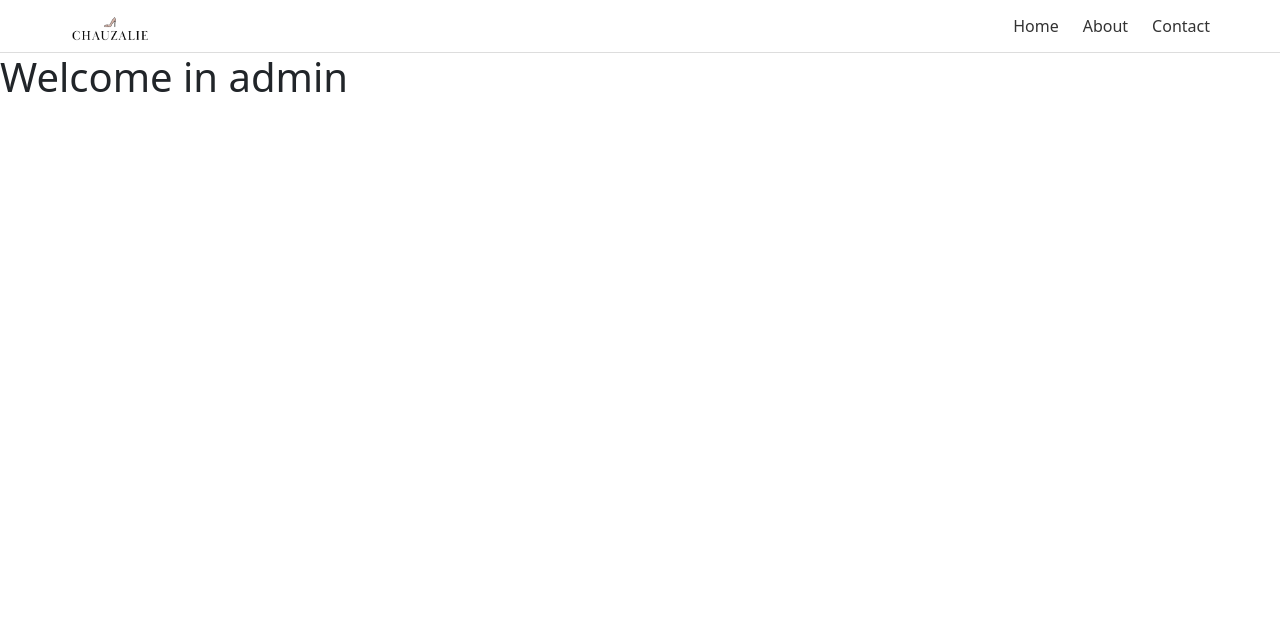
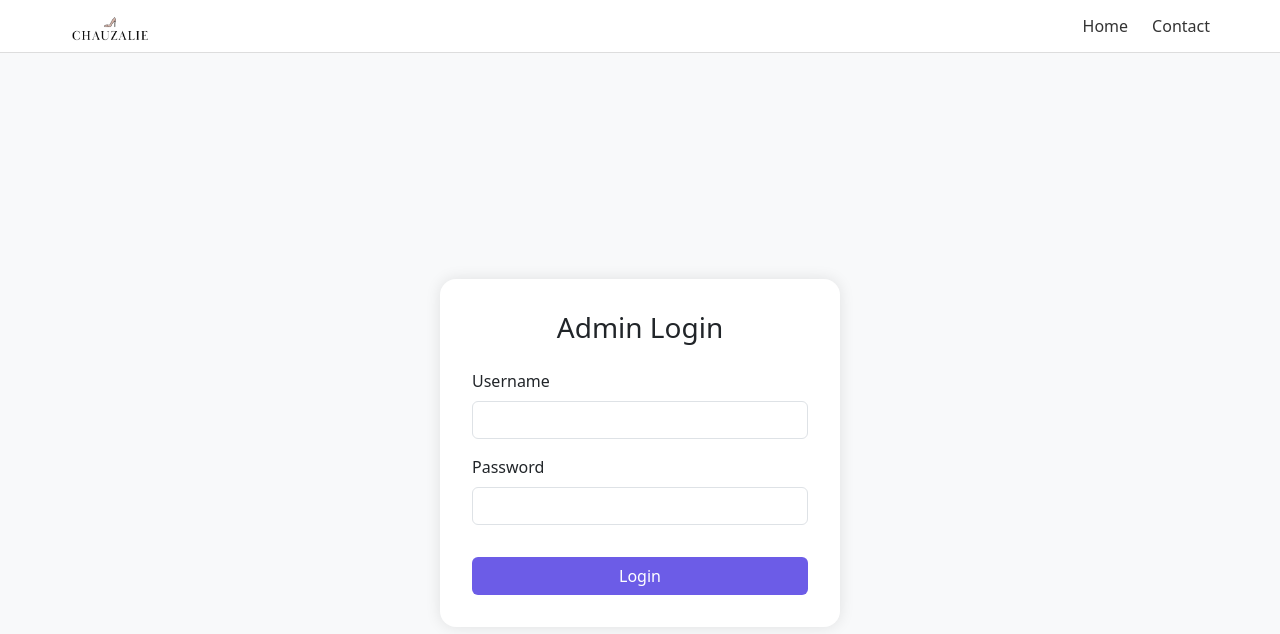
Before and after one commit to Ch-Omar/chauzalie, a Next.js app: page /admin in a window 1280 px wide. Shown: the top 634 px of the page. Built offline with nearby package versions, Linux system fonts and the light colour scheme.

Commit message:
CHZ-20 Create login for Admin

```diff
--- /dev/null
+++ b/src/app/admin/layout.js
@@ -0,0 +1,12 @@
+import NavbarAmin from "../../components/navbarAdmin";
+
+export const metadata = { title: "Admin" };
+
+export default function RootLayout({ children }) {
+  return (
+    <div>
+      <NavbarAmin />
+      <div>{children}</div>
+    </div>
+  );
+}
--- a/src/app/admin/page.js
+++ b/src/app/admin/page.js
@@ -1,3 +1,62 @@
-export default function AdminPage() {
-  return <h1>Welcome in admin</h1>;
+"use client";
+import { useState } from "react";
+import { useRouter } from "next/navigation";
+import '../../styles/admin.scss'
+
+export default function Login() {
+  const router = useRouter();
+  const [username, setUsername] = useState("");
+  const [password, setPassword] = useState("");
+  const [error, setError] = useState("");
+
+  const handleLogin = (e) => {
+    e.preventDefault();
+    if (username === "admin" && password === "admin") {
+      localStorage.setItem("isAdmin", "true");
+      router.push("/admin/products");
+      setError("");
+    } else {
+      setError("Invalid username or password");
+    }
+  };
+
+  return (
+    <div className="login-container">
+      <div className="card-login">
+        <h3 className="text-center mb-4">Admin Login</h3>
+        <form onSubmit={handleLogin}>
+          <div className="mb-3">
+            <label htmlFor="username" className="form-label">
+              Username
+            </label>
+            <input
+              type="text"
+              id="username"
+              className="form-control"
+              value={username}
+              onChange={(e) => setUsername(e.target.value)}
+              required
+            />
+          </div>
+          <div className="mb-3">
+            <label htmlFor="password" className="form-label">
+              Password
+            </label>
+            <input
+              type="password"
+              id="password"
+              className="form-control"
+              value={password}
+              onChange={(e) => setPassword(e.target.value)}
+              required
+            />
+          </div>
+          {error && <div className="alert alert-danger">{error}</div>}
+          <button type="submit" className="btn btn-login w-100 mt-3">
+            Login
+          </button>
+        </form>
+      </div>
+    </div>
+  );
 }
--- a/src/app/layout.js
+++ b/src/app/layout.js
@@ -1,16 +1,14 @@
-import Navbar from "../components/navbar";
 import "bootstrap/dist/css/bootstrap.min.css";
+import ClientNavbar from "../components/clientNavbar";
 
-export const metadata = {
-  title: "Admin Dashboard",
-};
+export const metadata = { title: "Dashboard" };
+
 export default function RootLayout({ children }) {
   return (
     <html lang="en">
       <body>
-        <Navbar />
+        <ClientNavbar />
         <main>{children}</main>
-        {/* <Footer /> */}
       </body>
     </html>
   );
--- /dev/null
+++ b/src/components/clientNavbar.jsx
@@ -0,0 +1,10 @@
+"use client";
+import { usePathname } from "next/navigation";
+import Navbar from "./navbar";
+
+export default function ClientNavbar() {
+  const pathname = usePathname();
+  const isAdmin = pathname.startsWith("/admin");
+
+  return !isAdmin ? <Navbar /> : null;
+}
--- /dev/null
+++ b/src/components/navbarAdmin.js
@@ -0,0 +1,79 @@
+"use client";
+import Link from "next/link";
+import { useState, useEffect } from "react";
+import { useRouter, usePathname } from "next/navigation";
+import "../styles/navbar.scss";
+
+export default function NavbarAdmin() {
+  const [open, setOpen] = useState(false);
+  const [isAdmin, setIsAdmin] = useState(false);
+  const [mounted, setMounted] = useState(false); // Track client mount
+  const router = useRouter();
+  const pathname = usePathname();
+
+  const toggle = () => setOpen((v) => !v);
+  const close = () => setOpen(false);
+
+  const handleLogout = () => {
+    localStorage.removeItem("isAdmin");
+    setIsAdmin(false);
+    router.push("/admin");
+  };
+
+  useEffect(() => {
+    // eslint-disable-next-line react-hooks/set-state-in-effect
+    setMounted(true); // now we are on client
+    const admin = localStorage.getItem("isAdmin");
+    setIsAdmin(!!admin);
+  }, [pathname]); // update on route change
+
+  // Don't render anything until after client mount
+  if (!mounted) return null;
+
+  return (
+    <header className="nav-header">
+      <nav className="navbar">
+        <div className="logo">
+          <Link href="/" onClick={close}>
+            <img className="logoImg" src="/logoT.png" alt="logo" />
+          </Link>
+        </div>
+
+        <ul className={`nav-links mb-0 ${open ? "open" : ""}`}>
+          <li>
+            <Link href="/admin/products" onClick={close}>
+              Home
+            </Link>
+          </li>
+          <li>
+            <Link href="/admin/contact" onClick={close}>
+              Contact
+            </Link>
+          </li>
+
+          {isAdmin && (
+            <li>
+              <button
+                className="btn btn-link text-black p-0 text-decoration-underline"
+                onClick={handleLogout}
+              >
+                Logout
+              </button>
+            </li>
+          )}
+        </ul>
+
+        <button
+          className={`hamburger ${open ? "is-active" : ""}`}
+          aria-label="Toggle navigation"
+          aria-expanded={open}
+          onClick={toggle}
+        >
+          <span />
+          <span />
+          <span />
+        </button>
+      </nav>
+    </header>
+  );
+}
--- /dev/null
+++ b/src/styles/admin.scss
@@ -0,0 +1,31 @@
+body {
+    background-color: #f8f9fa;
+  }
+
+  .login-container {
+    min-height: 100vh;
+    display: flex;
+    justify-content: center;
+    align-items: center;
+  }
+
+  .card-login {
+    padding: 2rem;
+    border-radius: 1rem;
+    box-shadow: 0 0 15px rgba(0, 0, 0, 0.1);
+    width: 100%;
+    max-width: 400px;
+    background-color: #fff;
+  }
+
+  .btn-login {
+    background-color: #6c5ce7;
+    color: #fff;
+    &:hover {
+      background-color: #5941c4;
+    }
+  }
+
+  .alert {
+    margin-top: 1rem;
+  }
--- a/src/styles/navbar.scss
+++ b/src/styles/navbar.scss
@@ -2,7 +2,6 @@
     width: 100%;
     background-color: #fff;
     border-bottom: 1px solid #ddd;
-    z-index: 100;
   }
 
   .navbar {
```
Also changed, not shown: src/app/admin/contact/page.js (added, +9 -0 lines), src/app/admin/products/page.js (+3 -4 lines), src/components/adminGuard.jsx (added, +17 -0 lines).
